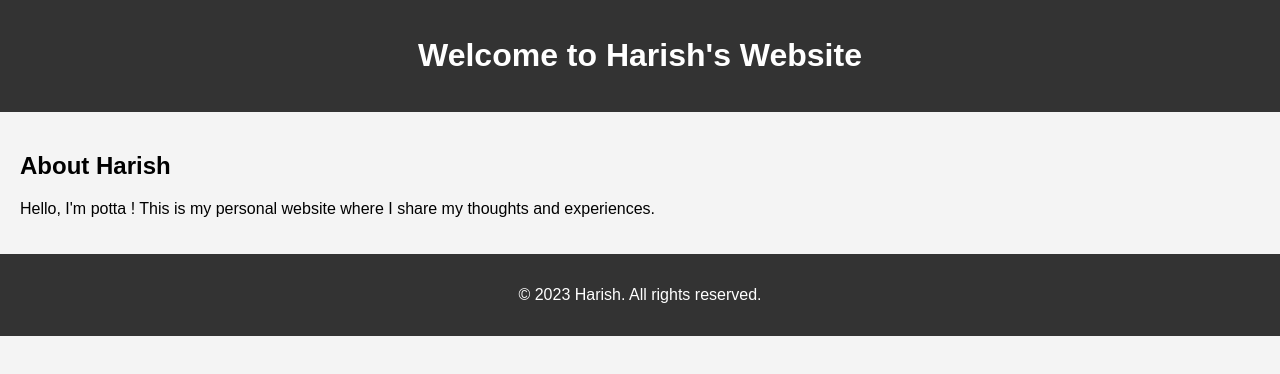
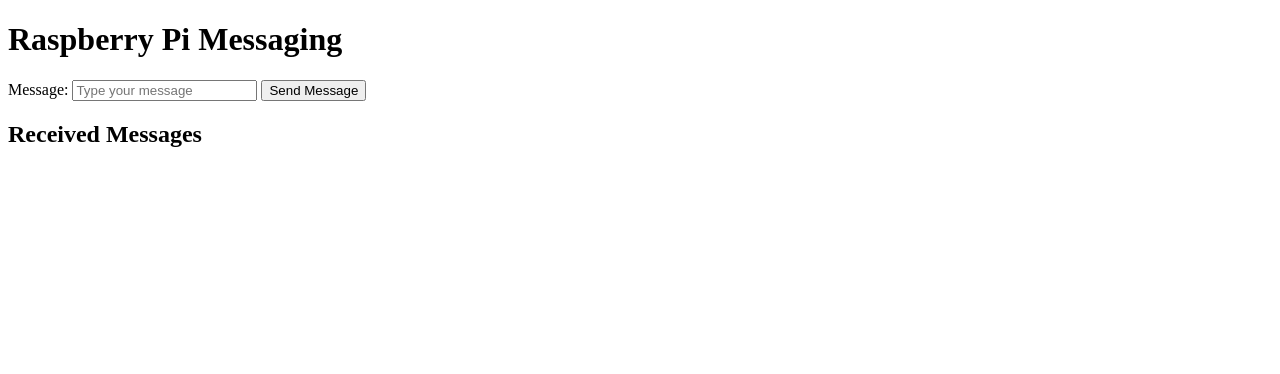
Before and after one commit to harishjayamurugan/mojo, a plain HTML site: page index.html in a window 1280 px wide. Drawn offline with Linux system fonts and the light colour scheme.

Commit message:
index.html

```diff
--- a/index.html
+++ b/index.html
@@ -2,48 +2,46 @@
 <html lang="en">
 <head>
     <meta charset="UTF-8">
+    <meta http-equiv="X-UA-Compatible" content="IE=edge">
     <meta name="viewport" content="width=device-width, initial-scale=1.0">
-    <title>Harish's Website</title>
-    <style>
-        body {
-            font-family: Arial, sans-serif;
-            margin: 0;
-            padding: 0;
-            background-color: #f4f4f4;
-        }
-        header {
-            background-color: #333;
-            color: #fff;
-            padding: 1em;
-            text-align: center;
-        }
-        main {
-            padding: 20px;
-        }
-        footer {
-            background-color: #333;
-            color: #fff;
-            padding: 1em;
-            text-align: center;
-        }
-    </style>
+    <title>Raspberry Pi Messaging</title>
 </head>
 <body>
-    <header>
-        <h1>Welcome to Harish's Website</h1>
-    </header>
 
-    <main>
-        <section>
-            <h2>About Harish</h2>
-            <p>Hello, I'm potta ! This is my personal website where I share my thoughts and experiences.</p>
-        </section>
+    <h1>Raspberry Pi Messaging</h1>
 
-        <!-- Add more sections as needed -->
-    </main>
+    <form id="messageForm">
+        <label for="message">Message:</label>
+        <input type="text" id="message" name="message" placeholder="Type your message" required>
+        <button type="submit">Send Message</button>
+    </form>
 
-    <footer>
-        <p>&copy; 2023 Harish. All rights reserved.</p>
-    </footer>
+    <div id="receivedMessages">
+        <h2>Received Messages</h2>
+        <ul id="messageList"></ul>
+    </div>
+
+    <script>
+        document.getElementById('messageForm').addEventListener('submit', function(event) {
+            event.preventDefault(); // Prevent the form from submitting in the traditional way
+
+            var messageInput = document.getElementById('message');
+            var message = messageInput.value;
+
+            // Display the sent message
+            var messageList = document.getElementById('messageList');
+            var listItem = document.createElement('li');
+            listItem.appendChild(document.createTextNode(message));
+            messageList.appendChild(listItem);
+
+            // Clear the input field
+            messageInput.value = '';
+
+            // Here you would typically send the message to the Raspberry Pi using AJAX or Fetch
+            // For simplicity, we're just logging the message to the console
+            console.log('Sending message:', message);
+        });
+    </script>
+
 </body>
 </html>
```
